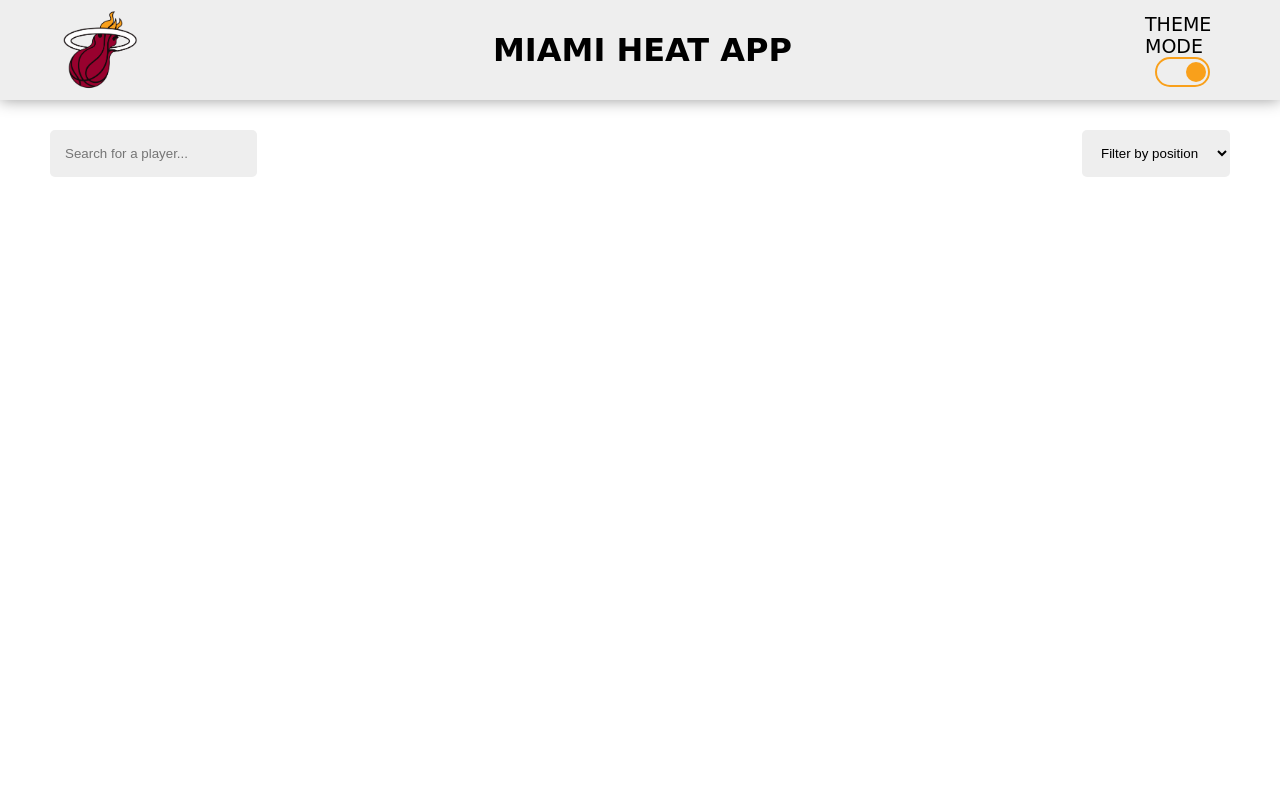
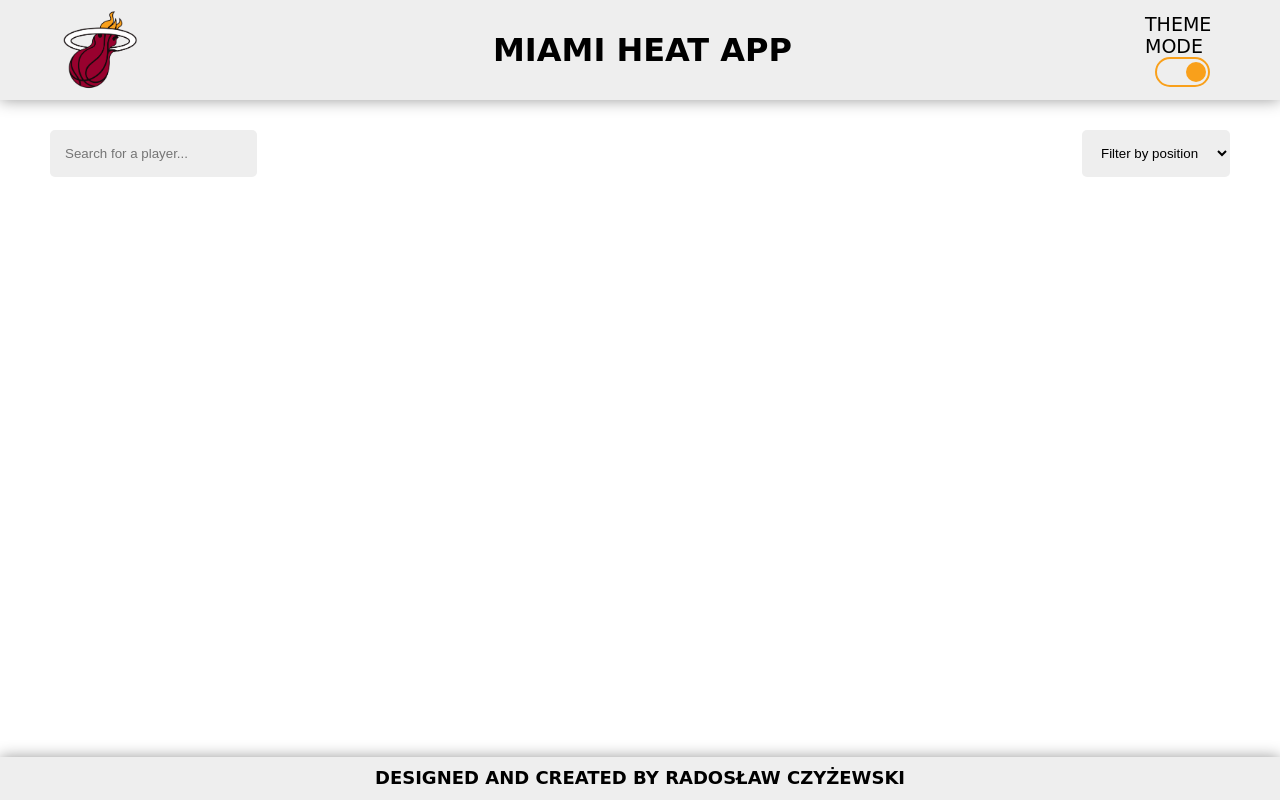
Before and after one commit to czyzix/NBA-Miami-Heat-app, a plain HTML site: page index.html in a window 1280 px wide. Drawn offline with Linux system fonts and the light colour scheme; no server answers.

Commit message:
added sticky footer and link on h1

```diff
--- a/index.html
+++ b/index.html
@@ -14,7 +14,7 @@
     <header>
         <div class="header-content">
             <img src="imgs/mialogo.png" id="mia-logo">
-            <h1>MIAMI HEAT APP</h1>
+            <h1><a href="/">MIAMI HEAT APP</a></h1>
             <div id="color-mode-container">
                 <span id="theme-mode">THEME MODE</span>
                 <button id="theme-btn">
@@ -42,6 +42,9 @@
         <div id="player-container">
         </div>
     </main>
+    <footer>
+        <h2>DESIGNED AND CREATED BY <a href="https://github.com/czyzix">RADOSŁAW CZYŻEWSKI</a></h2>
+    </footer>
     <script src="app.js" type="module"></script>
 </body>
 </html>
--- a/styles.css
+++ b/styles.css
@@ -17,17 +17,42 @@
 body {
     background-color: var(--lighter);
     font-family: 'Bebas Neue', cursive;
+    min-height: 100vh;
+}
+
+body::after {
+    content: "";
+    display: block;
+    height: 43px;
 }
 
 /* ---- HEADER ---- */
 
-header {
+h1 a, h2 a {
+    color: var(--text-first);
+    text-decoration: none;
+}
+
+header, footer {
     max-width: 100%;
     margin: 0 auto;
     padding: 10px;
     background-color: var(--darker);
     color: var(--text-first);
     box-shadow: 0px 0px 15px 0px var(--shadow);
+}
+
+footer {
+    position: sticky;
+    top: 100%;
+    bottom: 0;
+    display: flex;
+    justify-content: center;
+    text-align: center;
+    width: 100%;
+    height: 43px;
+    font-size: 12px;
+    z-index: 1;
 }
 
 .header-content {
```
